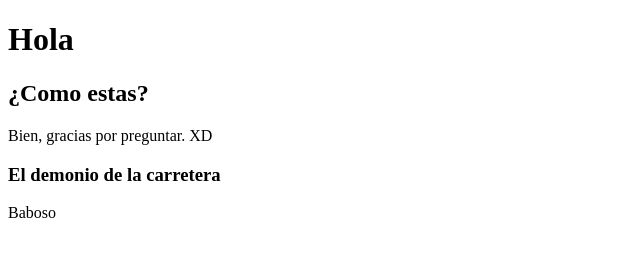
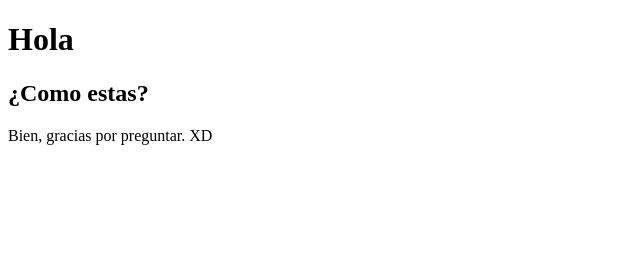
Before and after one commit to Markinsky/prueba, a plain HTML site: page index.html in a window 1280 px wide. Shown: the whole page, without its empty margins (0-640 px from the left). Drawn offline with Linux system fonts and the light colour scheme.

Commit message:
Revert "rayos"
This reverts commit af41a58eb2dd1b1268ec136ba0724543f45d318a.

```diff
--- a/index.html
+++ b/index.html
@@ -6,9 +6,5 @@
     <body>
         <h2> ¿Como estas?</h2>
         <p>Bien, gracias por preguntar. XD</p>
-        <h3>El demonio de la carretera</h3>
-        <p>
-            Baboso
-        </p>
     </body>
 </html>
```
